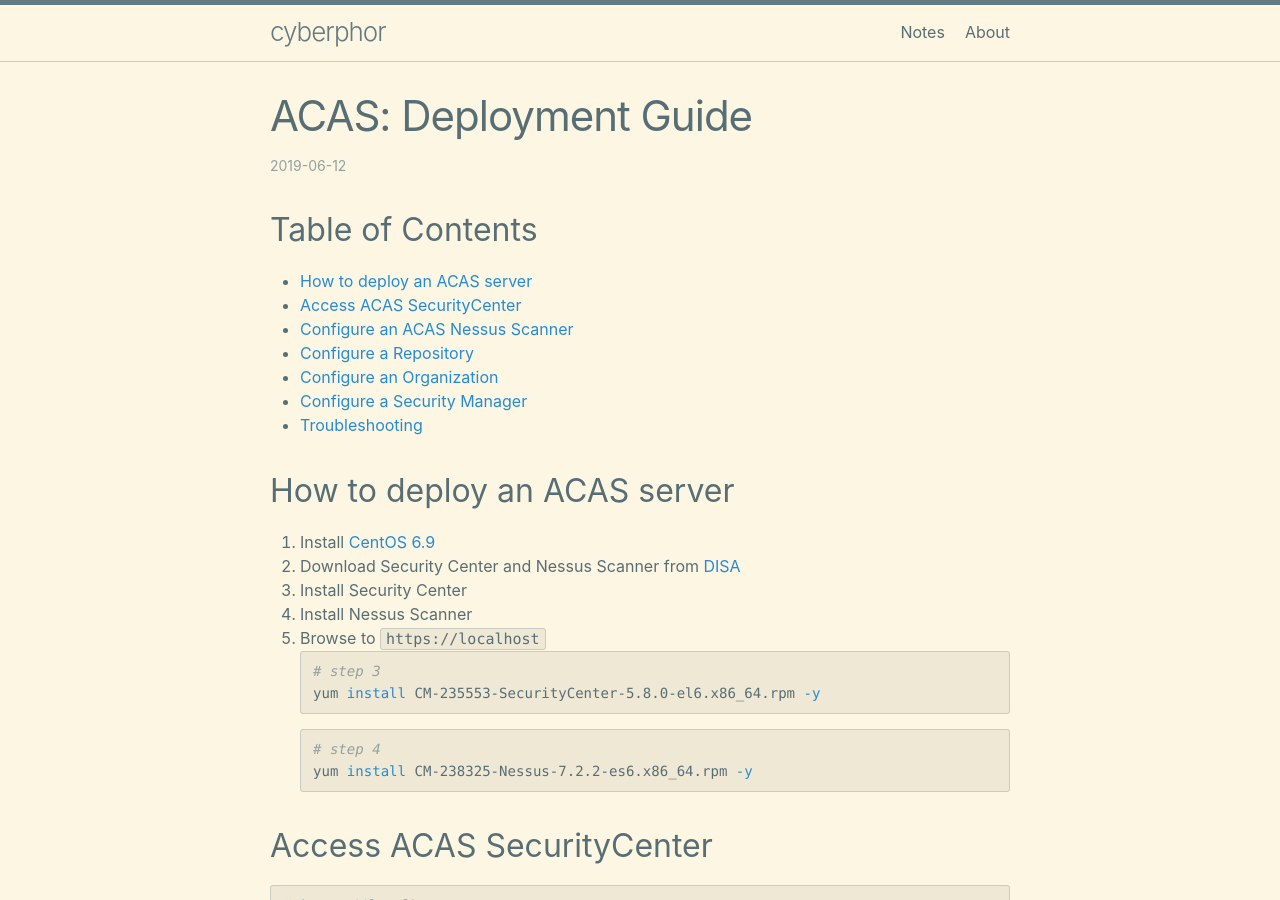
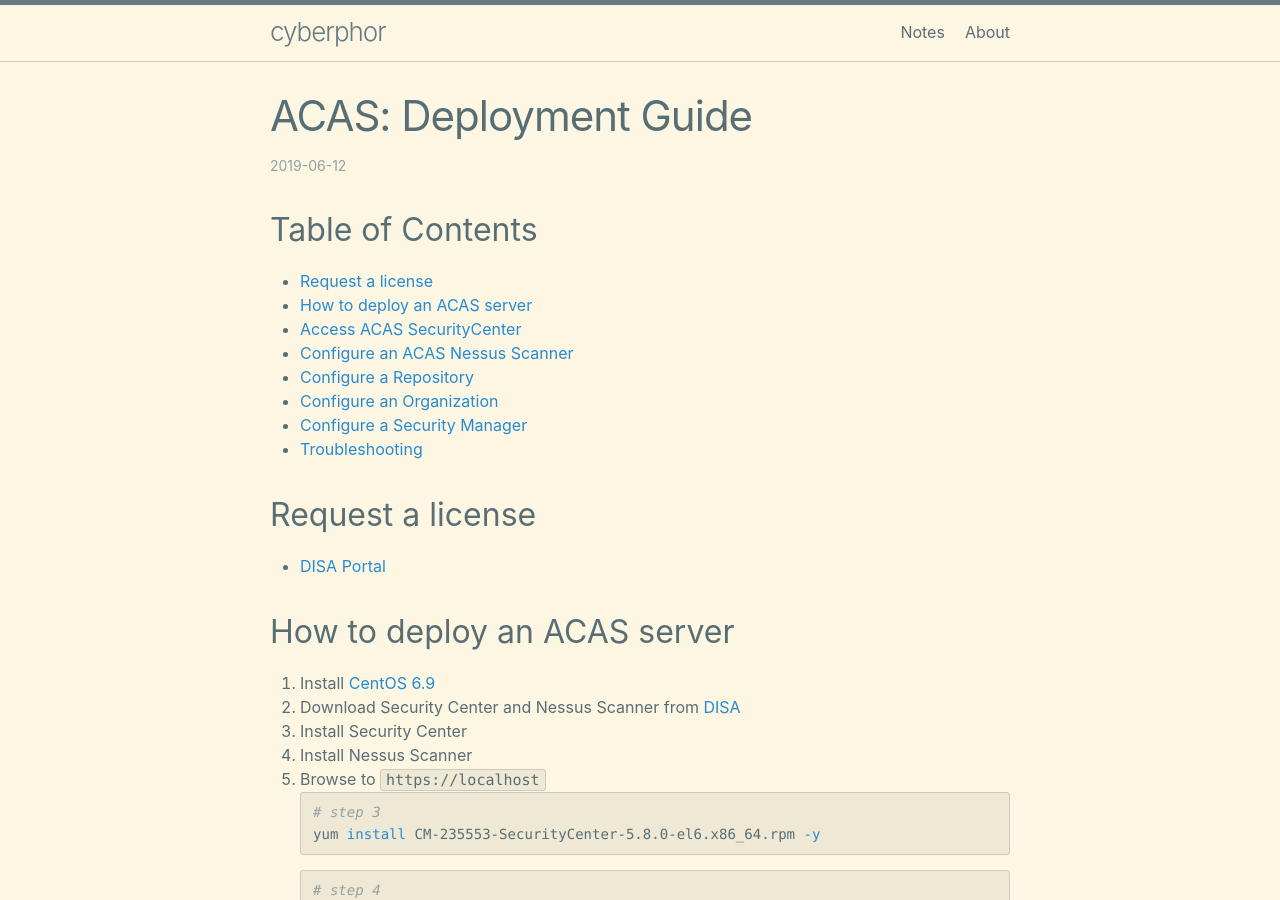
Before and after one commit to cyberphor/blog, a Jekyll site: the page built from _posts/2019-06-12-acas-deployment-guide.md, in a window 1280 px wide and 900 px high. Built offline with Jekyll 4.4.1, drawn with Linux system fonts in a browser that asks for light colours.

Commit message:
Update 2019-06-12-acas-deployment-guide.md

```diff
--- a/_posts/2019-06-12-acas-deployment-guide.md
+++ b/_posts/2019-06-12-acas-deployment-guide.md
@@ -6,6 +6,7 @@ category: notes
 ---
 
 ## Table of Contents
+* [Request a license](#request-a-license)
 * [How to deploy an ACAS server](#how-to-deploy-an-acas-server)
 * [Access ACAS SecurityCenter](#access-acas-securitycenter)
 * [Configure an ACAS Nessus Scanner](#configure-an-acas-nessus-scanner)
@@ -13,6 +14,9 @@ category: notes
 * [Configure an Organization](#configre-an-organization)
 * [Configure a Security Manager](#configure-a-security-manager)
 * [Troubleshooting](#troubleshooting)
+
+## Request a license
+* [DISA Portal](https://disa.deps.mil/ext/cop/mae/netops/acas/Requests/index.aspx#/)
 
 ## How to deploy an ACAS server
 1. Install [CentOS 6.9](http://archive.kernel.org/centos-vault/6.9/isos/x86_64/CentOS-6.9-x86_64-LiveDVD.iso)
```
